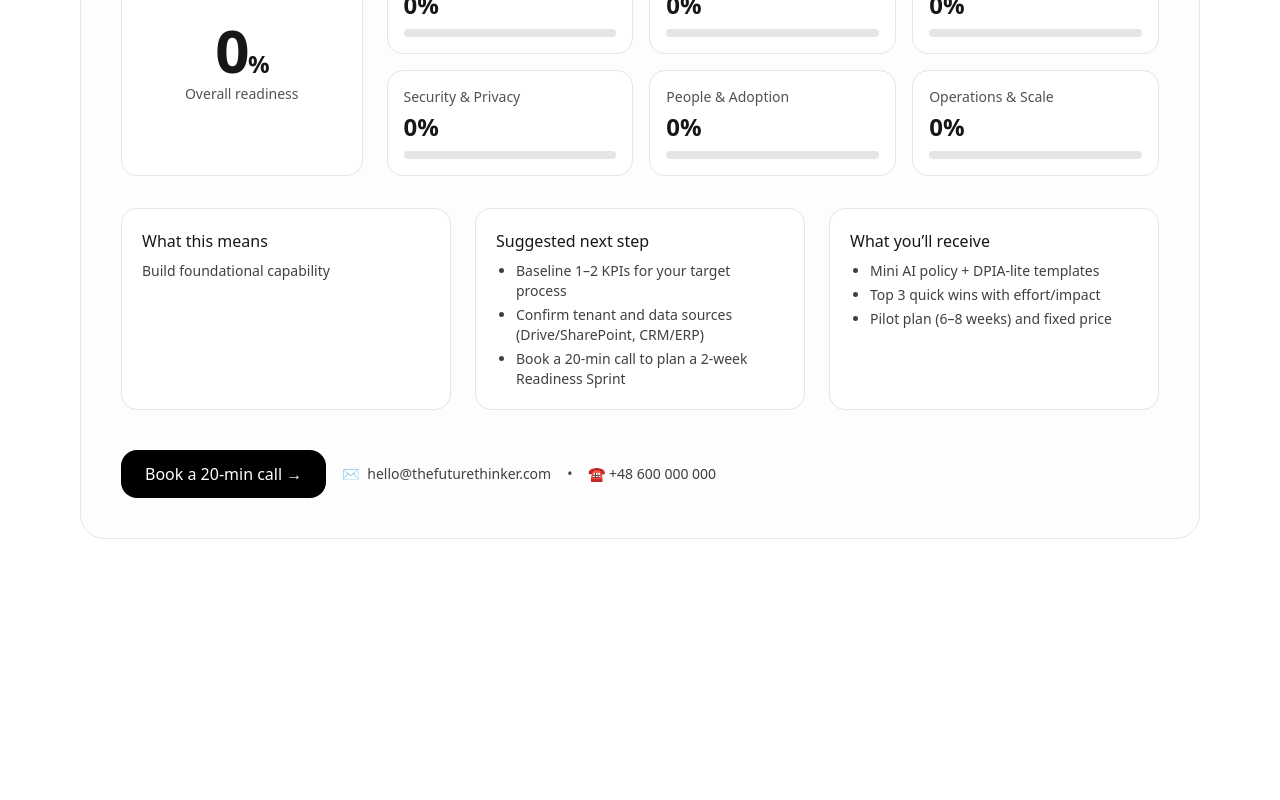
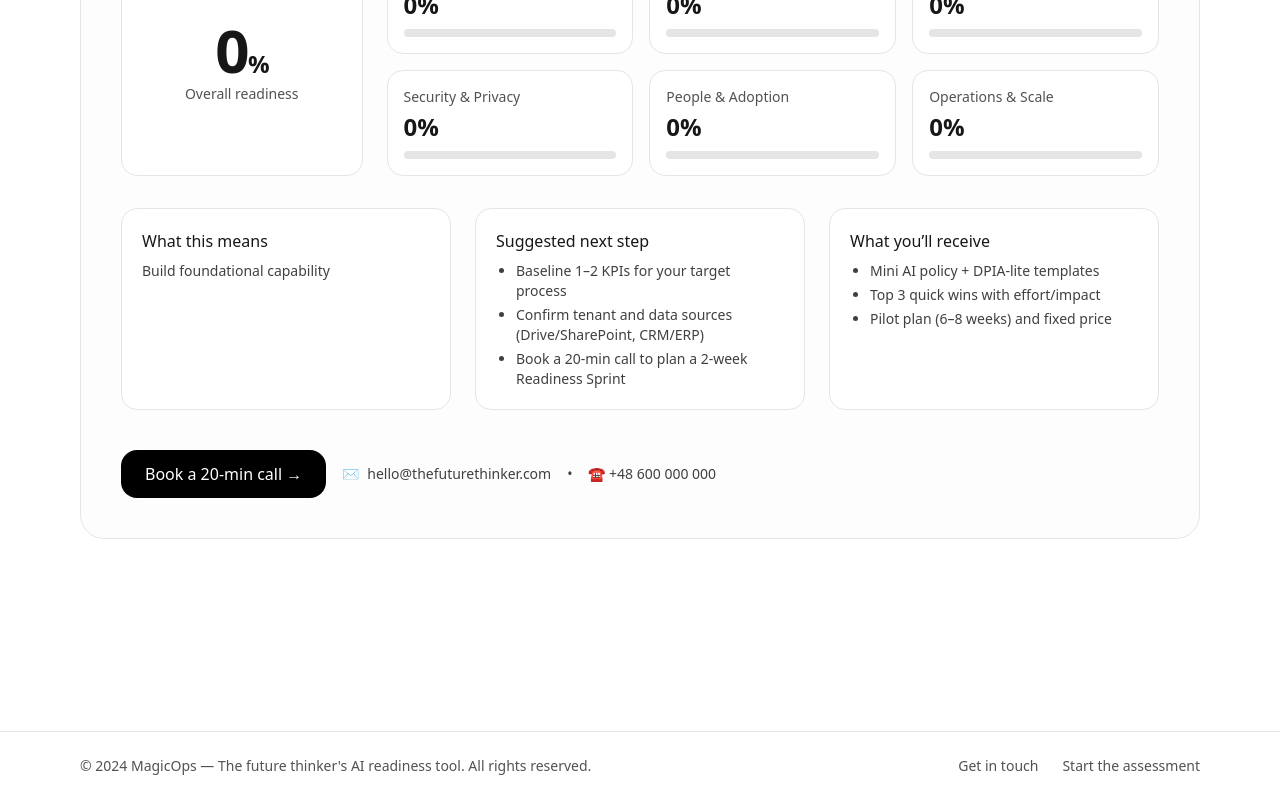
Before and after one commit to maciejgos/ai-readiness-framework, a React (Vite) app in the folder app/: page / in a window 1280 px wide. Shown: the part 4056-4856 px from the top of the page. Before the commit the page ends 4723 px from the top, so only its background shows below. Built offline with nearby package versions, Linux system fonts and the light colour scheme.

Commit message:
Add application footer

```diff
--- a/app/src/App.jsx
+++ b/app/src/App.jsx
@@ -156,6 +156,17 @@ export default function App() {
           </div>
         </section>
       </div>
+
+      <footer className="mt-16 border-t border-neutral-200">
+        <div className="mx-auto max-w-6xl px-4 py-6 text-sm text-neutral-600 flex flex-col md:flex-row items-center justify-between">
+          <p className="text-center md:text-left">© 2024 MagicOps — The future thinker's AI readiness tool. All rights reserved.</p>
+          <div className="flex gap-6 mt-2 md:mt-0">
+            <a href="#" className="hover:underline">Get in touch</a>
+            <a href="#assessment" className="hover:underline">Start the assessment</a>
+          </div>
+        </div>
+      </footer>
+
     </main>
   )
 }
```
